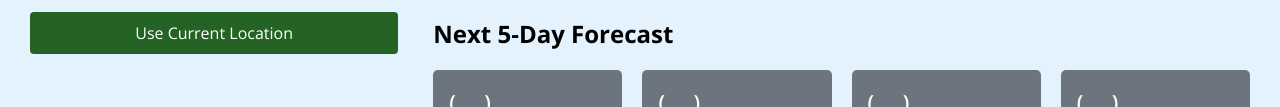
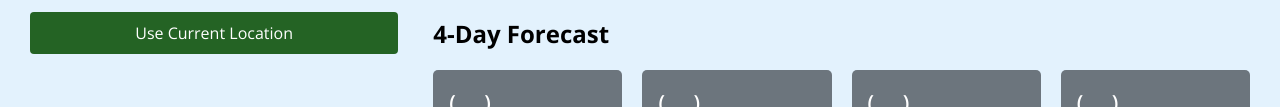
Before and after one commit to kiranwaskle/Weather-Forecast-App, a plain HTML site: page index.html in a window 1280 px wide. Shown: the part 286-393 px from the top of the page. Drawn offline with nearby package versions, Linux system fonts and the light colour scheme.

Commit message:
index.html

```diff
--- a/index.html
+++ b/index.html
@@ -39,7 +39,7 @@
           </div>
         </div>
         <div class="days-forecast">
-          <h2>Next 5-Day Forecast</h2>
+          <h2>4-Day Forecast</h2>
           <ul class="weather-cards">
             <li class="card">
               <h3>( __ )</h3>
```
